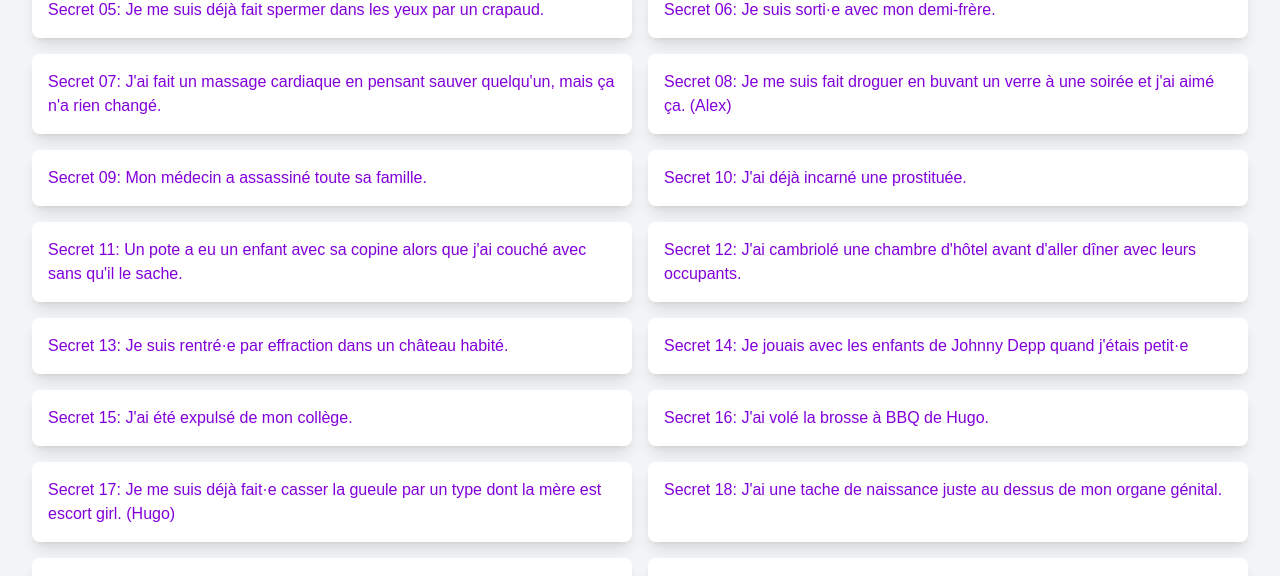
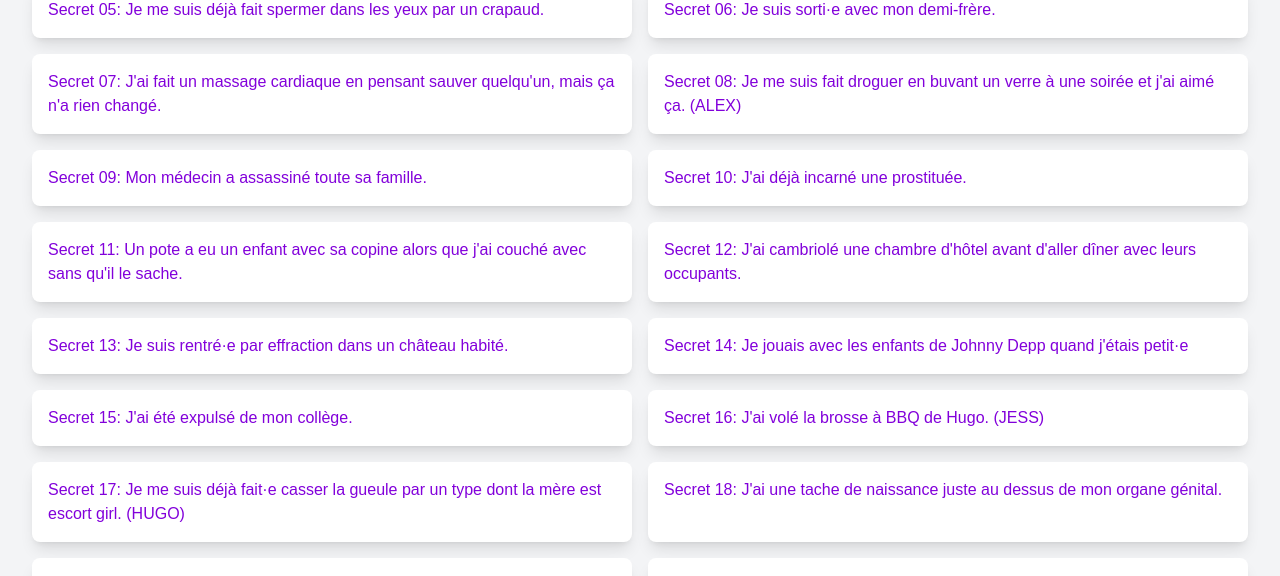
Before and after one commit to FlorianPgn/secret_chalet, a Next.js app: page / in a window 1280 px wide. Shown: the part 194-770 px from the top of the page. Built offline with nearby package versions, Linux system fonts and the light colour scheme.

Commit message:
Update page.tsx

```diff
--- a/src/app/page.tsx
+++ b/src/app/page.tsx
@@ -9,7 +9,7 @@ const secrets = [
   { content: "Secret 05: Je me suis déjà fait spermer dans les yeux par un crapaud." },
   { content: "Secret 06: Je suis sorti·e avec mon demi-frère." },
   { content: "Secret 07: J'ai fait un massage cardiaque en pensant sauver quelqu'un, mais ça n'a rien changé." },
-  { content: "Secret 08: Je me suis fait droguer en buvant un verre à une soirée et j'ai aimé ça. (Alex)" },
+  { content: "Secret 08: Je me suis fait droguer en buvant un verre à une soirée et j'ai aimé ça. (ALEX)" },
   { content: "Secret 09: Mon médecin a assassiné toute sa famille." },
   { content: "Secret 10: J'ai déjà incarné une prostituée." },
   { content: "Secret 11: Un pote a eu un enfant avec sa copine alors que j'ai couché avec sans qu'il le sache." },
@@ -17,8 +17,8 @@ const secrets = [
   { content: "Secret 13: Je suis rentré·e par effraction dans un château habité." },
   { content: "Secret 14: Je jouais avec les enfants de Johnny Depp quand j'étais petit·e" },
   { content: "Secret 15: J'ai été expulsé de mon collège." },
-  { content: "Secret 16: J'ai volé la brosse à BBQ de Hugo." },
-  { content: "Secret 17: Je me suis déjà fait·e casser la gueule par un type dont la mère est escort girl. (Hugo)" },
+  { content: "Secret 16: J'ai volé la brosse à BBQ de Hugo. (JESS)" },
+  { content: "Secret 17: Je me suis déjà fait·e casser la gueule par un type dont la mère est escort girl. (HUGO)" },
   { content: "Secret 18: J'ai une tache de naissance juste au dessus de mon organe génital." },
   { content: "Secret 19: J'ai été dans le même lycée qu'Antoine Dupont. (LAURA)" },
   { content: "Secret 20: J'ai une paire de côte en plus que la norme." },
```
